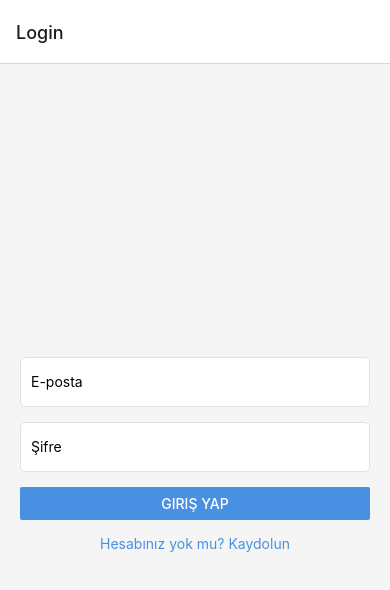
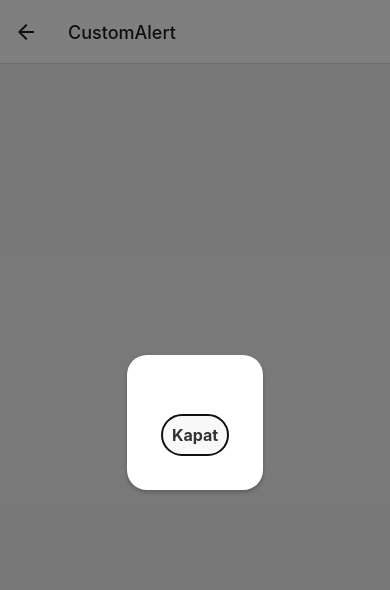
Before and after one commit to AliEl-Hallak/H-Randevu-Sistemi-React-Native, a React Native app: screen /CustomAlert in a window 390 px wide. Shown: the top 590 px of the page. Built offline with nearby package versions, Linux system fonts and the light colour scheme; what expo-notifications would draw is missing.

Commit message:
SON commti

```diff
--- a/App.js
+++ b/App.js
@@ -16,6 +16,7 @@ import UserProfileScreen from './screens/UserProfileScreen';
 import DoctorAdd from './screens/DoctorAdd ';
 import EditProfileScreen from './screens/EditProfileScreen';
 import DoctorListScreen from './screens/DoctorListScreen';
+import CustomAlert from './CustomAlert';
 const Stack = createNativeStackNavigator();
 import * as Notifications from 'expo-notifications';
 Notifications.setNotificationHandler({
@@ -44,6 +45,8 @@ const App = () => {
         <Stack.Screen name="UserProfile" component={UserProfileScreen} />
         <Stack.Screen name="EditProfileScreen" component={EditProfileScreen} />
         <Stack.Screen name="DoctorListScreen" component={DoctorListScreen} />
+        <Stack.Screen name="CustomAlert" component={CustomAlert} />
+
 
 
       </Stack.Navigator>
--- /dev/null
+++ b/CustomAlert.js
@@ -0,0 +1,70 @@
+import React from 'react';
+import { Modal, View, Text, StyleSheet, TouchableOpacity } from 'react-native';
+
+const CustomAlert = ({ visible, message, onClose }) => {
+  return (
+    <Modal
+      visible={visible}
+      transparent
+      animationType="slide"
+      onRequestClose={onClose}
+    >
+      <View style={styles.centeredView}>
+        <View style={styles.modalView}>
+          <Text style={styles.modalText}>{message}</Text>
+          <TouchableOpacity style={styles.button} onPress={onClose}>
+            <Text style={styles.buttonText}>Kapat</Text>
+          </TouchableOpacity>
+        </View>
+      </View>
+    </Modal>
+  );
+};
+
+const styles = StyleSheet.create({
+  centeredView: {
+    flex: 1,
+    justifyContent: 'center',
+    alignItems: 'center',
+    backgroundColor: 'rgba(0, 0, 0, 0.5)',
+  },
+  modalView: {
+    margin: 20,
+    backgroundColor: 'white',
+    borderRadius: 20,
+    padding: 35,
+    alignItems: 'center',
+    shadowColor: '#000',
+    shadowOffset: {
+      width: 0,
+      height: 2
+    },
+    shadowOpacity: 0.25,
+    shadowRadius: 4,
+    elevation: 5
+  },
+  modalText: {
+    marginBottom: 15,
+    textAlign: 'center',
+    fontSize: 16,
+    color: '#333', // Metin rengini düzenle
+  },
+
+
+  button: {
+    backgroundColor: '#f9f9f9',
+    borderRadius: 20,
+    padding: 10,
+    elevation: 2,
+    marginTop: 10, // Buton ile metin arasındaki boşluğu ayarla
+  },
+  buttonText: {
+    color: '#333',
+    fontWeight: 'bold',
+    textAlign: 'center',
+    fontSize: 16, // Buton metin boyutunu düzenle
+  }
+});
+
+
+export default CustomAlert;
--- a/screens/CreateAppointmentScreen.js
+++ b/screens/CreateAppointmentScreen.js
@@ -19,7 +19,7 @@ import DateTimePicker from '@react-native-community/datetimepicker';
 import { getDocs } from 'firebase/firestore';
 import LottieView from 'lottie-react-native';
 import { DotIndicator } from 'react-native-indicators';
-
+import CustomAlert from '../CustomAlert';
 const CreateAppointmentScreen = ({ navigation }) => {
   const [appointmentTitle, setAppointmentTitle] = useState('');
   const [appointmentDate, setAppointmentDate] = useState(new Date());
@@ -33,6 +33,7 @@ const CreateAppointmentScreen = ({ navigation }) => {
   const [selectedWorkingHour, setSelectedWorkingHour] = useState('');
   const [error, setError] = useState({});
   const [isLoading, setIsLoading] = useState(false);
+  const [alertVisible, setAlertVisible] = useState(false);
 
   useEffect(() => {
     const fetchDoctors = async () => {
@@ -140,37 +141,40 @@ const CreateAppointmentScreen = ({ navigation }) => {
         await addDoc(collection(FIRESTORE_DB, 'appointments'), {
           title: appointmentTitle,
           date: dateString,
-          doctorId: selectedDoctor, // Doktorun kimliğini buraya ekleyin
+          doctorId: selectedDoctor,
           userId: userId,
           userEmail: userEmail,
           workingDay: selectedWorkingDay,
           workingHour: selectedWorkingHour,
+        });
 
-
-        });
         setIsLoading(false);
 
-        Alert.alert('Başarılı', 'Randevu oluşturuldu', [
-          { text: 'Tamam', onPress: () => navigation.goBack() },
-        ]);
-
-        Notifications.scheduleNotificationAsync({
-          content: {
-            title: 'Randevunuz Oluşturuldu 📅',
-            body: 'Yeni randevunuz başarıyla oluşturuldu. Randevu detaylarınızı kontrol ediniz.',
-          },
-          trigger: { seconds: 1 },
-        });
+        setAlertVisible(true);
       } catch (error) {
         setIsLoading(false);
-
         Alert.alert('Hata', 'Randevu oluşturulamadı');
       }
+
       setAppointmentTitle('');
       setSelectedDoctor(null);
       setSelectedWorkingDay('');
-      setSelectedWorkingHour(''); // Çalışma saati seçiminin sıfırlanması
+      setSelectedWorkingHour('');
     }
+  };
+
+  const handleAlertClose = () => {
+    setAlertVisible(false);
+    navigation.goBack();
+
+    // Bildirim gönderme işlemi buraya taşındı
+    Notifications.scheduleNotificationAsync({
+      content: {
+        title: 'Randevunuz Oluşturuldu 📅',
+        body: 'Yeni randevunuz başarıyla oluşturuldu. Randevu detaylarınızı kontrol ediniz.',
+      },
+      trigger: { seconds: 1 },
+    });
   };
 
   return (
@@ -290,6 +294,11 @@ const CreateAppointmentScreen = ({ navigation }) => {
           <DotIndicator color="#2196f3" />
         </View>
       )}
+      <CustomAlert
+        visible={alertVisible}
+        message="Başarılı', 'Randevu oluşturuldu"
+        onClose={handleAlertClose}
+      />
     </View>
   );
 };
--- a/screens/DeletAppointmentsScreen.js
+++ b/screens/DeletAppointmentsScreen.js
@@ -6,10 +6,12 @@ import { FIRESTORE_DB } from '../FirebasseConfig';
 import * as Notifications from 'expo-notifications';
 import LottieView from 'lottie-react-native';
 import {DotIndicator} from 'react-native-indicators';
+import CustomAlert from '../CustomAlert';
 
 const DeletAppointmentsScreen = ({ route, navigation }) => {
   const { appointmentId, title, date } = route.params;
   const [isLoading, setIsLoading] = useState(false);
+  const [alertVisible, setAlertVisible] = useState(false);
 
   const handleDelete = async () => {
     Alert.alert(
@@ -26,18 +28,9 @@ const DeletAppointmentsScreen = ({ route, navigation }) => {
               await deleteDoc(doc(FIRESTORE_DB, 'appointments', appointmentId));
               setIsLoading(false); // Veriler yüklendiğinde beklemeyi kaldır
 
+              setAlertVisible(true);
 
-              Alert.alert('Başarılı', 'Randevu silindi', [
-                { text: 'Tamam', onPress: () => navigation.navigate('Appointment') }
-              ]);
 
-              Notifications.scheduleNotificationAsync({
-                content: {
-                  title: "Randevunuz İptal Edildi 🚫",
-                  body: 'Planlarınızı gözden geçirmeniz gerekebilir. Yeni bir randevu için bizimle iletişime geçebilirsiniz.',
-                },
-                trigger: { seconds: 1 }, // 1 saniye sonra gönder
-              });
 
 
             } catch (error) {
@@ -50,7 +43,18 @@ const DeletAppointmentsScreen = ({ route, navigation }) => {
       ]
     );
   };
-
+  const handleAlertClose = () => {
+    setAlertVisible(false);
+    navigation.navigate('Appointment')
+    // Bildirim gönderme işlemi buraya taşındı
+    Notifications.scheduleNotificationAsync({
+      content: {
+        title: "Randevunuz İptal Edildi 🚫",
+        body: 'Planlarınızı gözden geçirmeniz gerekebilir. Yeni bir randevu için bizimle iletişime geçebilirsiniz.',
+      },
+      trigger: { seconds: 1 }, // 1 saniye sonra gönder
+    });
+  };
   return (
     <View style={styles.container}>
               {isLoading && (
@@ -73,15 +77,22 @@ const DeletAppointmentsScreen = ({ route, navigation }) => {
           <Icon name="delete" size={24} color="white" />
           <Text style={styles.deleteButtonText}>Randevuyu Sil</Text>
         </TouchableOpacity>
+
       </View>
 
-
+      <CustomAlert
+        visible={alertVisible}
+        message="Başarılı', 'Randevu silindi"
+        onClose={handleAlertClose}
+      />
     </View>
   );
 };
 
 const styles = StyleSheet.create({
   container: {
+    justifyContent: 'center',
+
     flex: 1,
     alignItems: 'center',
     padding: 20,
--- a/screens/DoctorListScreen.js
+++ b/screens/DoctorListScreen.js
@@ -48,7 +48,7 @@ const DoctorListScreen = () => {
     <View style={styles.container}>
       {isLoading && (
         <View style={styles.loadingContainer}>
-          <DotIndicator color="#2196f3" />
+          <DotIndicator color="#FFA500" />
         </View>
       )}
       <FlatList
--- a/screens/EditProfileScreen.js
+++ b/screens/EditProfileScreen.js
@@ -7,6 +7,7 @@ import { getAuth, updatePassword, reauthenticateWithCredential, EmailAuthProvide
 import Icon from 'react-native-vector-icons/MaterialIcons';
 import LottieView from 'lottie-react-native';
 import { DotIndicator } from 'react-native-indicators';
+import CustomAlert from '../CustomAlert';
 
 const EditProfileScreen = ({ route }) => {
   const [username, setUsername] = useState('');
@@ -15,6 +16,7 @@ const EditProfileScreen = ({ route }) => {
   const [oldPassword, setOldPassword] = useState('');
   const [isLoading, setIsLoading] = useState(false);
   const navigation = useNavigation();
+  const [alertVisible, setAlertVisible] = useState(false);
 
   // Burada uid değerinin varlığını ve geçerliliğini kontrol ediyoruz
   const uid = route.params?.uid;
@@ -50,10 +52,9 @@ const EditProfileScreen = ({ route }) => {
       });
 
       setIsLoading(false);
+      setAlertVisible(true);
 
-      Alert.alert("Başarılı", "Profil güncellendi", [
-        { text: 'Tamam', onPress: () => navigation.navigate('Appointment') }
-      ]);
+
     } catch (error) {
       setIsLoading(false);
       Alert.alert("Hata", "Profil güncellenemedi: " + error.message);
@@ -93,7 +94,11 @@ const EditProfileScreen = ({ route }) => {
       Alert.alert('Hata', 'Şifre güncellenirken bir hata oluştu: ' + error.message);
     }
   };
+  const handleAlertClose = () => {
+    setAlertVisible(false);
+    navigation.navigate('Appointment')
 
+  };
   return (
     <View style={styles.container}>
       {/* Bekleme göstergesi */}
@@ -152,6 +157,11 @@ const EditProfileScreen = ({ route }) => {
           style={styles.lottieAnimation}
         />
       </View>
+      <CustomAlert
+        visible={alertVisible}
+        message="Başarılı, Profil güncellendi"
+        onClose={handleAlertClose}
+      />
     </View>
   );
 };
--- a/screens/LoginScreen.js
+++ b/screens/LoginScreen.js
@@ -49,6 +49,10 @@ const LoginScreen = ({ navigation }) => {
 
   return (
     <View style={styles.container}>
+         <View style={styles.cont}>
+      <Text/>
+      <Text/>
+      <Text/>
 
       <TextInput
         style={styles.input}
@@ -68,7 +72,13 @@ const LoginScreen = ({ navigation }) => {
       <TouchableOpacity onPress={() => navigation.navigate('Register')}>
         <Text style={styles.linkText}>Hesabınız yok mu? Kaydolun</Text>
       </TouchableOpacity>
+      <Text/>
+      <Text/>
+      <Text/>
+
     </View>
+    </View>
+
   );
 };
 
@@ -82,7 +92,7 @@ const styles = StyleSheet.create({
   input: {
     height: 50,
     borderColor: '#e1e1e1',
-    borderWidth: 1,
+    borderWidth: 2,
     marginBottom: 15,
     paddingHorizontal: 10,
     borderRadius: 5,
@@ -93,5 +103,16 @@ const styles = StyleSheet.create({
     marginTop: 15,
     textAlign: 'center',
   },
+  cont: {
+    width: '100%',
+    padding: 20,
+    borderRadius: 10,
+    backgroundColor: '#fff',
+    shadowColor: '#000',
+    shadowOffset: { width: 0, height: 2 },
+    shadowOpacity: 0.25,
+    shadowRadius: 3.84,
+    elevation: 5,
+  },
 });
 export default LoginScreen;
--- a/screens/RegistrationScreen.js
+++ b/screens/RegistrationScreen.js
@@ -46,6 +46,8 @@ const RegistrationScreen = ({ navigation }) => {
 
   return (
     <View style={styles.container}>
+          <View style={styles.cont}>
+
       <TextInput
         style={styles.input}
         value={username}
@@ -77,6 +79,8 @@ const RegistrationScreen = ({ navigation }) => {
       <TouchableOpacity onPress={() => navigation.goBack()}>
         <Text style={styles.linkText}>Zaten bir hesabınız var mı? Giriş Yap</Text>
       </TouchableOpacity>
+      </View>
+
     </View>
   );
 };
@@ -90,16 +94,27 @@ const styles = StyleSheet.create({
     input: {
       height: 50,
       borderColor: '#e1e1e1',
-      borderWidth: 1,
+      borderWidth: 2,
       marginBottom: 15,
       paddingHorizontal: 10,
       borderRadius: 5,
-      backgroundColor: '#fff',
+      backgroundColor: 'white',
     },
     linkText: {
       color: '#4a90e2',
       marginTop: 15,
       textAlign: 'center',
     },
+    cont: {
+      width: '100%',
+      padding: 20,
+      borderRadius: 10,
+      backgroundColor: '#fff',
+      shadowColor: '#000',
+      shadowOffset: { width: 0, height: 2 },
+      shadowOpacity: 0.25,
+      shadowRadius: 3.84,
+      elevation: 5,
+    },
   });
 export default RegistrationScreen;
--- a/screens/UpdateAppointmentsScreen.js
+++ b/screens/UpdateAppointmentsScreen.js
@@ -5,6 +5,7 @@ import { FIRESTORE_DB } from '../FirebasseConfig';
 import * as Notifications from 'expo-notifications';
 import LottieView from 'lottie-react-native';
 import { DotIndicator } from 'react-native-indicators';
+import CustomAlert from '../CustomAlert';
 
 const UpdateAppointmentScreen = ({ route, navigation }) => {
   const [title, setTitle] = useState('');
@@ -18,7 +19,10 @@ const UpdateAppointmentScreen = ({ route, navigation }) => {
   const [workingHours, setWorkingHours] = useState([]);
   const [modalVisible, setModalVisible] = useState(false);
   const [isLoading, setIsLoading] = useState(false);
+  const [alertVisible, setAlertVisible] = useState(false);
+
   const appointmentId = route.params.appointmentId;
+
   const handleSelectWorkingDay = (day) => {
     setWorkingDay(day);
   };
@@ -84,18 +88,11 @@ const UpdateAppointmentScreen = ({ route, navigation }) => {
       });
 
       setIsLoading(false);
+      setAlertVisible(true);
 
-      Alert.alert("Başarılı", "Randevu güncellendi", [
-        { text: 'Tamam', onPress: () => navigation.navigate('Appointment') }
-      ]);
 
-      Notifications.scheduleNotificationAsync({
-        content: {
-          title: "Randevunuz Güncellendi",
-          body: 'Randevu detaylarınız başarıyla güncellendi.',
-        },
-        trigger: { seconds: 1 },
-      });
+
+
 
     } catch (error) {
       setIsLoading(false);
@@ -113,6 +110,19 @@ const UpdateAppointmentScreen = ({ route, navigation }) => {
       </Text>
     </TouchableOpacity>
   );
+  const handleAlertClose = () => {
+    setAlertVisible(false);
+    navigation.navigate('Appointment')
+    // Bildirim gönderme işlemi buraya taşındı
+    Notifications.scheduleNotificationAsync({
+      content: {
+        title: "Randevunuz Güncellendi",
+        body: 'Randevu detaylarınız başarıyla güncellendi.',
+      },
+      trigger: { seconds: 1 },
+    });
+  };
+
 
   return (
     <View style={styles.container}>
@@ -215,6 +225,11 @@ const UpdateAppointmentScreen = ({ route, navigation }) => {
         />
       </View>
     </View>
+    <CustomAlert
+        visible={alertVisible}
+        message="Başarılı, Randevu güncellendi"
+        onClose={handleAlertClose}
+      />
     </View>
 
   );
```
